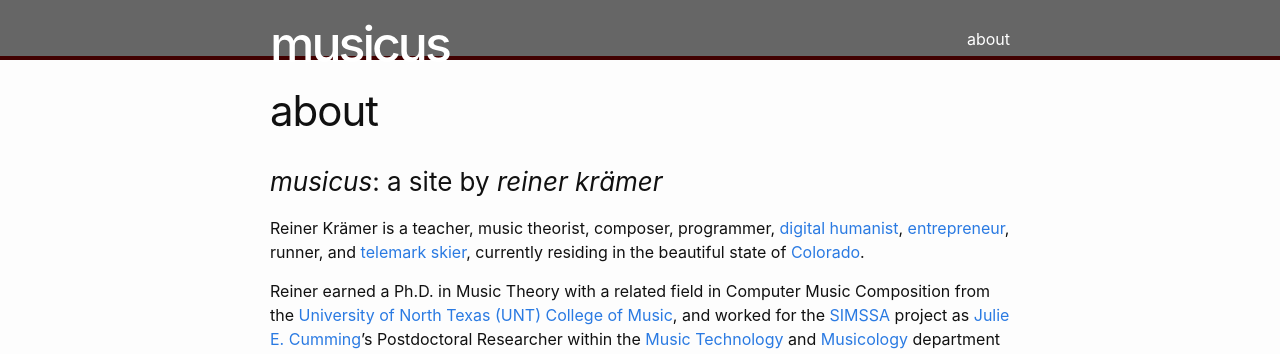
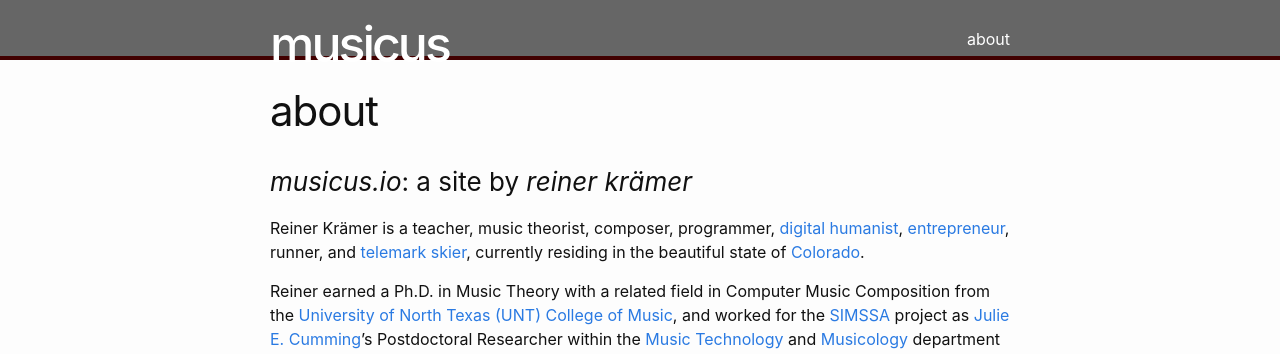
Before and after one commit to musicus/musicus.github.io, a Jekyll site: the page built from about.markdown, in a window 1280 px wide. Shown: the top 354 px of the page. Built offline with Jekyll 4.4.1, drawn with Linux system fonts in a browser that asks for light colours.

```diff
--- a/about.markdown
+++ b/about.markdown
@@ -4,7 +4,7 @@ title: about
 permalink: /about/
 ---
 
-### *musicus*: a site by *reiner kr&auml;mer*
+### *musicus.io*: a site by *reiner kr&auml;mer*
 
 Reiner Krämer is a teacher, music theorist, composer, programmer, [digital humanist](https://www.thebritishacademy.ac.uk/blog/what-are-digital-humanities/){:target="_blank"}, [entrepreneur](https://www.mathnasium.com/boulder/about){:target="_blank"}, runner, and [telemark skier](https://www.youtube.com/watch?v=JCF_ejx4-Kc){:target="_blank"}, currently residing in the beautiful state of [Colorado](https://www.colorado.com){:target="_blank"}.
 
```
